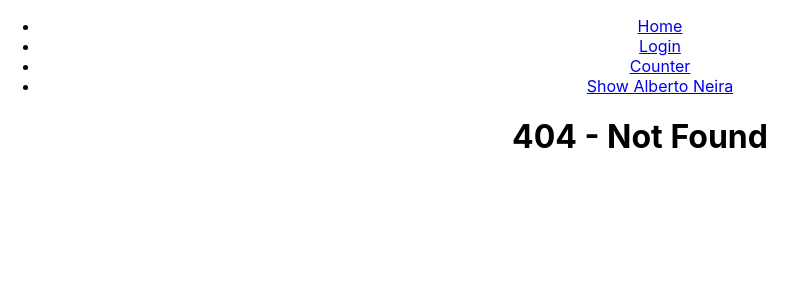
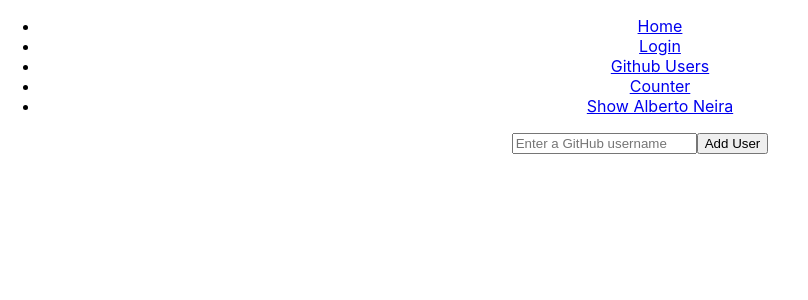
Before and after one commit to AlbertoNeira/react-exercises, a React (Create React App) app in the folder my-app/: page /users in a window 1280 px wide. Before the commit this address had no page. Shown: the top 300 px of the page, without its empty margins (0-808 px from the left). Built offline with nearby package versions, Linux system fonts and the light colour scheme.

Commit message:
React Router - Add a Route to the `users` path

```diff
--- a/my-app/src/App.js
+++ b/my-app/src/App.js
@@ -5,6 +5,7 @@ import { BrowserRouter as Router, Routes, Route, Link } from 'react-router-dom';
 import Counter from './components/Counter';
 import Login from './components/Login';
 import ShowGithubUser from './components/ShowGithubUser';
+import GithubUserList from './components/GitHubUserList';
 
 
 
@@ -28,16 +29,20 @@ function App() {
               <Link to="/login">Login</Link>
             </li>
             <li>
+              <Link to="/users">Github Users</Link>
+            </li>
+            <li>
               <Link to="/counter">Counter</Link>
             </li>
             <li>
-              <Link to="/users/AlbertoNeira">Show Alberto Neira</Link>
+              <Link to="/users/:username">Show Alberto Neira</Link>
             </li>
           </ul>
         </nav>
         <Routes>
             <Route path="/login" element={<Login />} />
           <Route path="/users/:username" element={<ShowGithubUser />} />
+          <Route path="/users" element={<GithubUserList />} />
           <Route path="/counter" element={<Counter />} />
           <Route path="*" element={<NotFound/>} />
         </Routes>
--- a/my-app/src/components/GitHubUserList.js
+++ b/my-app/src/components/GitHubUserList.js
@@ -1,5 +1,6 @@
 import React, { useState } from 'react';
-import GitHubUser from './GitHubUser';
+import { Link, Routes, Route } from 'react-router-dom';
+import ShowGithubUser from './ShowGithubUser';
 
 const GithubUserList = () => {
   const [usernames, setUsernames] = useState([]);
@@ -28,10 +29,17 @@ const GithubUserList = () => {
       <ul>
         {usernames.map((username, index) => (
           <li key={index}>
-            <GitHubUser username={username} />
+            <Link to={`/users/${username}`}>{username}</Link>
           </li>
         ))}
       </ul>
+
+      <Routes>
+        <Route
+          path="/users/:username"
+          element={<ShowGithubUser usernames={usernames} />}
+        />
+      </Routes>
     </div>
   );
 };
--- a/my-app/src/components/ShowGithubUser.js
+++ b/my-app/src/components/ShowGithubUser.js
@@ -1,10 +1,10 @@
 import React, { useEffect } from 'react';
+import { useParams } from 'react-router-dom';
 import useGithubUser from '../Hooks/useGithubUser';
-import { useParams } from 'react-router-dom';
 
-const ShowGithubUser = () => {
+function ShowGithubUser() {
+  const { username } = useParams();
   const { userData, isLoading, error, fetchUserData } = useGithubUser();
-  const { username } = useParams();
 
   useEffect(() => {
     fetchUserData(username);
@@ -26,6 +26,6 @@ const ShowGithubUser = () => {
       )}
     </div>
   );
-};
+}
 
 export default ShowGithubUser;
```
